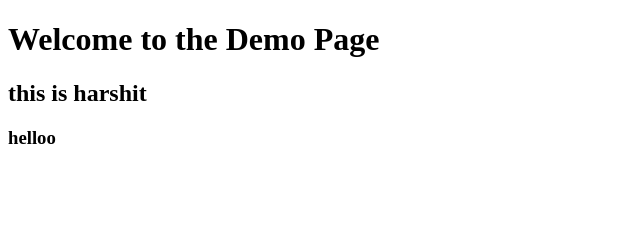
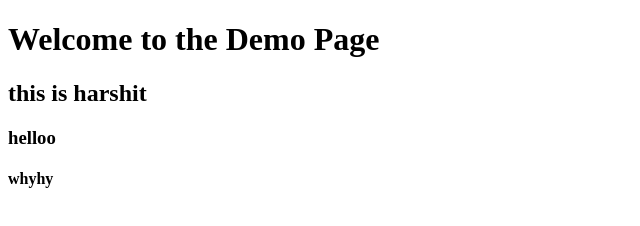
Before and after one commit to Harshit-devdeck/demo, a plain HTML site: page index.html in a window 1280 px wide. Shown: the full height of the page, 0-640 px from the left. Drawn offline with Linux system fonts and the light colour scheme.

Commit message:
main+f1 aguain

```diff
--- a/index.html
+++ b/index.html
@@ -9,5 +9,5 @@
    <h1>Welcome to the Demo Page</h1>
    <h2>this is harshit</h2>
    <h3>helloo</h3>
-</body>
+   <h4>whyhy</h4></body>
 </html>
```
